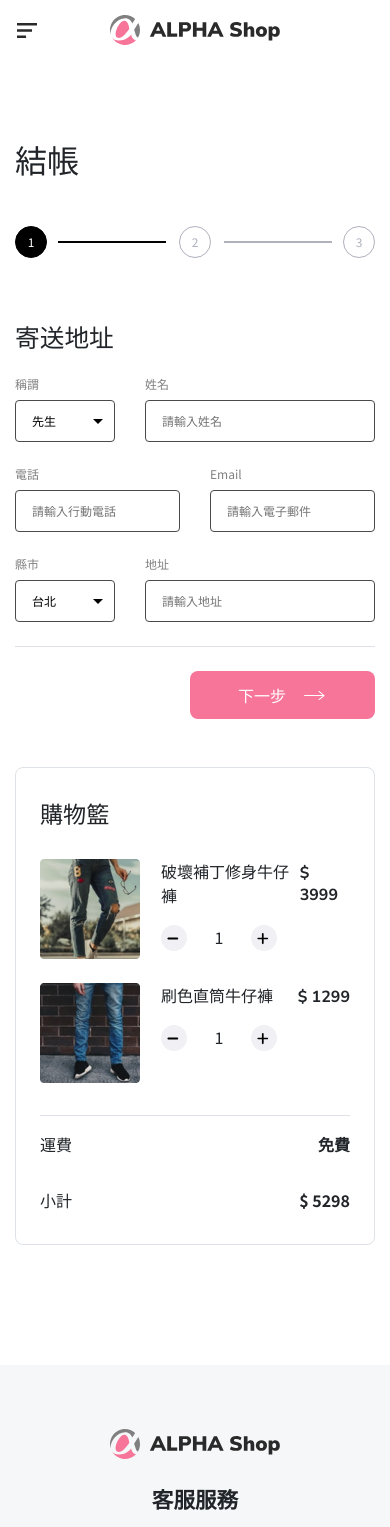
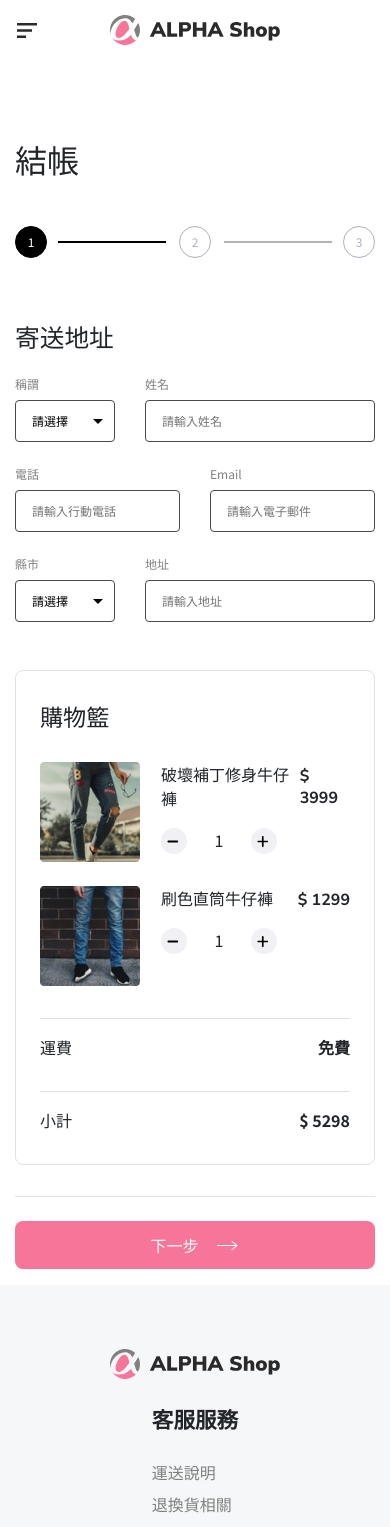
Before and after one commit to s339428326/ALPHA-Shop-react, a React (Create React App) app: page / in a window 390 px wide. Shown: the top 1527 px of the page. Built offline with nearby package versions, Linux system fonts and the light colour scheme.

Commit message:
refactor:mobile checkout page progress btn

```diff
--- a/src/component/ProgressControl/ProgressControl.jsx
+++ b/src/component/ProgressControl/ProgressControl.jsx
@@ -23,9 +23,9 @@ export function StepPreviousBtn() {
 export function StepNextBtn() {
   return (
     <button
-      className={`${styles["btn"]} ${styles["btn-next"]} d-flex gap-16 ms-auto`}
+      className={`${styles["btn"]} ${styles["btn-next"]} d-flex gap-16 ms-lg-auto  d-flex justify-content-center`}
     >
-      <p className="text-white">下一步</p>
+      <p className="text-white ">下一步</p>
       <img src={arrowWhiteRight} alt={"arrow-right"} />
     </button>
   );
--- a/src/component/ProgressControl/ProgressControl.module.scss
+++ b/src/component/ProgressControl/ProgressControl.module.scss
@@ -8,4 +8,7 @@
   background-color: #f67599;
   gap: 12px;
   padding: 12px 48px;
+  @media screen and (max-width: 991px) {
+    width: 100%;
+  }
 }
--- a/src/component/Step/Step.jsx
+++ b/src/component/Step/Step.jsx
@@ -1,13 +1,7 @@
 import styles from "./Step.module.scss";
-import ProgressControl from "../ProgressControl/ProgressControl";
 
 export default function Step() {
-  return (
-    <form action="">
-      <Step1 />
-      <ProgressControl />
-    </form>
-  );
+  return <Step1 />;
 }
 
 export function Step1() {
@@ -19,7 +13,7 @@ export function Step1() {
           <label className={`mb-8`} htmlFor="gender">
             稱謂
           </label>
-          <select id="gender">
+          <select defaultValue="DEFAULT" id="gender" required={true}>
             <option value="DEFAULT" disabled>
               請選擇
             </option>
@@ -60,22 +54,14 @@ export function Step1() {
           <label className={`mb-8`} htmlFor="city">
             縣市
           </label>
-          <select id="city">
+          <select defaultValue="DEFAULT" id="city">
             <option value="DEFAULT" disabled>
               請選擇
             </option>
-            <option name="city" value="TPE">
-              台北
-            </option>
-            <option name="city" value="TXG">
-              台中
-            </option>
-            <option name="city" value="KHH">
-              高雄
-            </option>
-            <option name="city" value="anther">
-              其他
-            </option>
+            <option value="TPE">台北</option>
+            <option value="TXG">台中</option>
+            <option value="KHH">高雄</option>
+            <option value="anther">其他</option>
           </select>
         </div>
         <div className="col-8">
--- a/src/component/StepShoppingBasket/StepShoppingBasket.jsx
+++ b/src/component/StepShoppingBasket/StepShoppingBasket.jsx
@@ -26,7 +26,7 @@ export default function StepShoppingBasket() {
   let totalPrice = 0;
   //需要建立一個可以拿到ShoppingBasketItem更新金額的方法
   return (
-    <div className="px-24 py-32 border rounded-3">
+    <div className="px-24 py-32 border rounded-3 h-100">
       <h3>購物籃</h3>
       <ul className="list-unstyled d-flex flex-column gap-24 my-32">
         {buyData.map((item, index) => {
@@ -44,12 +44,12 @@ export default function StepShoppingBasket() {
           );
         })}
       </ul>
-      <div className="d-flex justify-content-between pt-16 border-top mb-32">
+      <div className="d-flex justify-content-between pt-16 border-top mt-auto mb-32">
         <p>運費</p>
         {/* 這裡需要接取From的Step2 運送金額 */}
         <strong>免費</strong>
       </div>
-      <div className="d-flex justify-content-between">
+      <div className="d-flex justify-content-between pt-16 border-top">
         <p>小計</p>
         <strong>$ {totalPrice}</strong>
       </div>
--- a/src/component/page/Checkout/Checkout.jsx
+++ b/src/component/page/Checkout/Checkout.jsx
@@ -2,25 +2,37 @@ import styles from "./Checkout.module.scss";
 import StepProgressBar from "../../StepProgressBar/StepProgressBar";
 import Step from "../../Step/Step";
 import StepShoppingBasket from "../../StepShoppingBasket/StepShoppingBasket";
-
+import ProgressControl from "../../ProgressControl/ProgressControl";
 //page
 // let page = 0;
 
 export default function Checkout() {
+  //暫時阻擋表單傳送
+  const handleSubmit = (event) => {
+    event.preventDefault();
+
+    console.log("form submitted ");
+  };
+
   return (
     <main className={`${styles["page"]} container`}>
       <h1 className={`${styles.title} mb-48`}>結帳</h1>
-      <section className="row justify-content-between">
+      <form onSubmit={handleSubmit}>
+        <section className="row">
           <div className="col-lg-6">
             <StepProgressBar />
-          <div className={styles["form"]}>
+            <div className={styles["step"]}>
               <Step />
             </div>
+            <div className={`${styles["control"]}`}>
+              <ProgressControl />
             </div>
-        <div className="col-lg-5">
+          </div>
+          <div className="col-lg-5 offset-lg-1">
             <StepShoppingBasket />
           </div>
         </section>
+      </form>
     </main>
   );
 }
--- a/src/component/page/Checkout/Checkout.module.scss
+++ b/src/component/page/Checkout/Checkout.module.scss
@@ -1,4 +1,5 @@
 .page {
+  position: relative;
   margin-top: 80px;
   margin-bottom: 120px;
 }
@@ -8,7 +9,16 @@
   line-height: 38px;
 }
 
-.form {
+.step {
   margin-top: 64px;
   margin-bottom: 48px;
 }
+
+.control {
+  @media screen and (max-width: 991px) {
+    position: absolute;
+    right: 15px;
+    left: 15px;
+    bottom: -104px;
+  }
+}
```
Lines whose indentation alone changed are shown as unchanged.
